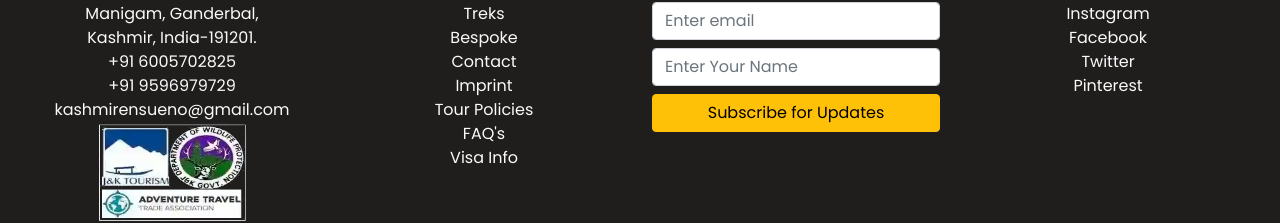
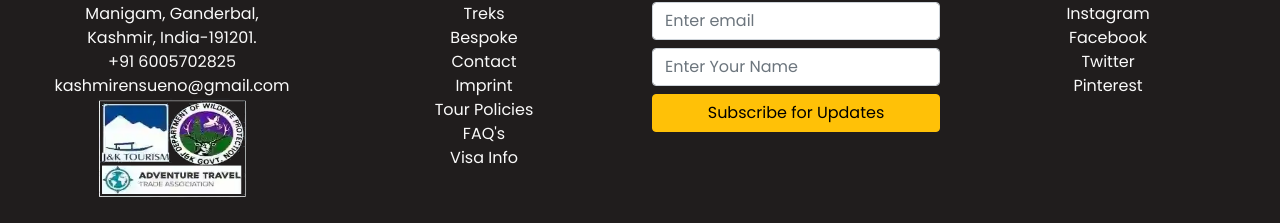
Before and after one commit to iqbalwalii/kashmirTreks, a Next.js app: page / in a window 1280 px wide. Shown: the part 2387-2610 px from the top of the page. Built offline with nearby package versions, Linux system fonts and the light colour scheme.

Commit message:
completed booking forms

```diff
--- a/src/Components/Footer.tsx
+++ b/src/Components/Footer.tsx
@@ -12,7 +12,6 @@ const Footer = () => {
           <li className="text-center">Manigam, Ganderbal,</li>
           <li className="text-center">Kashmir, India-191201.</li>
           <li className="text-center"> +91 6005702825</li>
-          <li className="text-center">+91 9596979729</li>
           <li className="text-center">
             <a href="mailto:info@kashmirtreks.com">kashmirensueno@gmail.com</a>
           </li>
```
